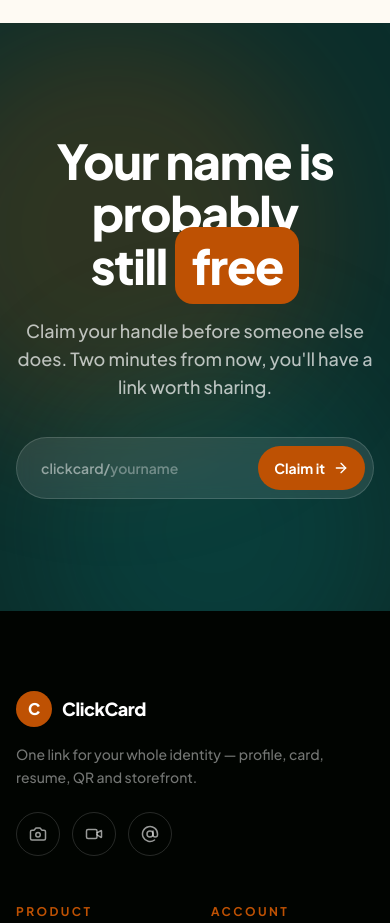
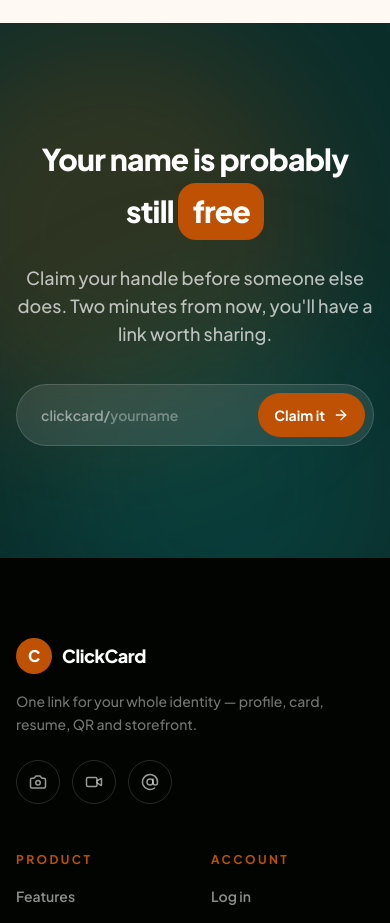
Before and after one commit to ANGCSYNAPSE/Clickcard.2, a Next.js app: page / in a window 390 px wide. Shown: the part 8740-9663 px from the top of the page. Built offline with nearby package versions, Linux system fonts and the light colour scheme; no server answers.

Commit message:
made some changes in CTA section.

```diff
--- a/src/components/landing/BigCTA.tsx
+++ b/src/components/landing/BigCTA.tsx
@@ -21,9 +21,9 @@
         transition={{ duration: 0.55 }}
         className="relative mx-auto flex max-w-6xl flex-col items-center text-center"
       >
-        <h2 className=" text-5xl font-extrabold leading-[1.1] tracking-tight text-white sm:text-5xl lg:text-6xl ">
-          Your name is probably still
-          <span className=" ml-2 rounded-card bg-primary px-4 py-2 text-white">
+        <h2 className="text-3xl font-extrabold leading-relaxed tracking-tight text-white sm:text-5xl sm:leading-[1.25] lg:text-6xl">
+          Your name is probably still{" "}
+          <span className="inline-block rounded-card bg-primary px-3.5 py-1 text-white align-baseline sm:px-4 sm:py-1.5">
             free
           </span>
         </h2>
```
